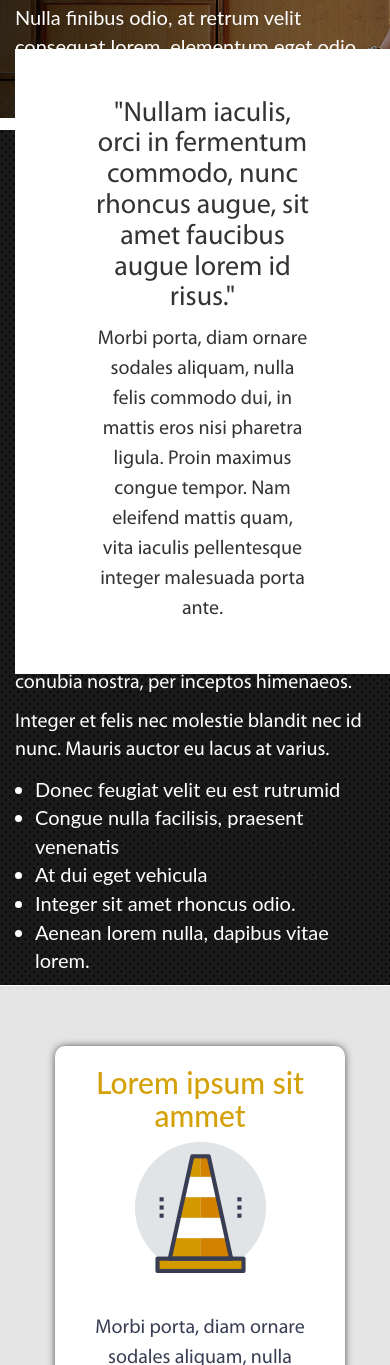
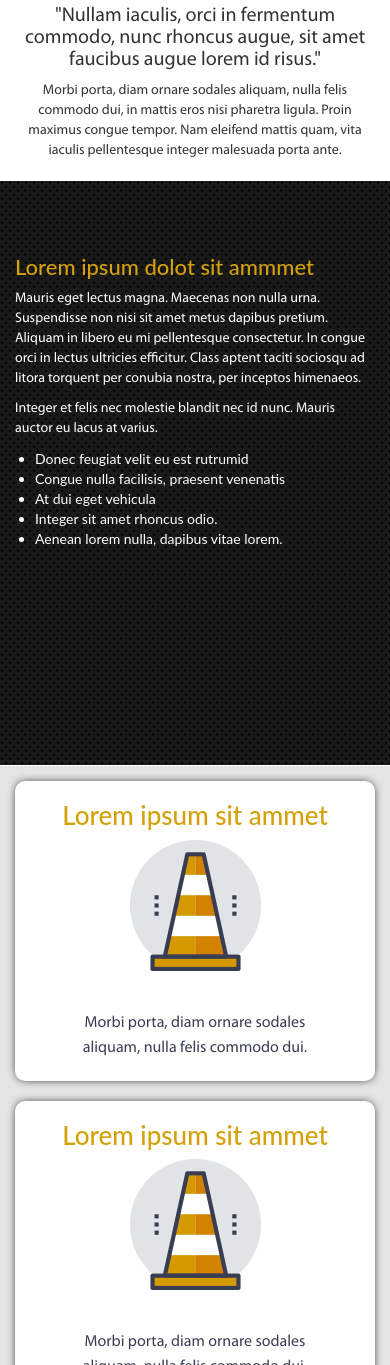
Before and after one commit to erikgs1/test-dev-frontend, a plain HTML site: page index.html in a window 390 px wide. Shown: the part 635-2000 px from the top of the page. Drawn offline with nearby package versions, Linux system fonts and the light colour scheme.

Commit message:
finished responsive

```diff
--- a/index.html
+++ b/index.html
@@ -52,14 +52,14 @@
                             </div>
                         </div>
                         <div class="row">
-                            <div class="col-lg-1"> <!-- Space --> </div>
-                            <div class="col-lg-10">
+                            <div class="col-lg-1 visible-xs- hidden-xs"> <!-- Space --> </div>
+                            <div class="col-xs-12 col-lg-10">
                                 <div class="section-about">
                                     <h4 class="h4-black">"Nullam iaculis, orci in fermentum commodo, nunc rhoncus augue, sit amet faucibus augue lorem id risus."</h4>
                                     <p>Morbi porta, diam ornare sodales aliquam, nulla felis commodo dui, in mattis eros nisi pharetra ligula. Proin maximus congue tempor. Nam eleifend mattis quam, vita iaculis pellentesque integer malesuada porta ante.</p>
                                 </div>
                             </div>
-                            <div class="col-lg-1"> <!-- Space --> </div>
+                            <div class="col-lg-1 visible-xs- hidden-xs"> <!-- Space --> </div>
                         </div>
                         <div class="row">
                             <div class="col-lg-12 lorem-section">
@@ -94,21 +94,21 @@
                 </div>
             </div>
             <div class="row boxes-section">
-                <div class="col-lg-4">
+                <div class="col-xs-12 col-sm-4">
                     <div class="cone-box">
                         <h6 class="box-title">Lorem ipsum sit ammet</h6>
                         <img src="assets/images/icon cone.png" alt="cone">
                         <p>Morbi porta, diam ornare sodales aliquam, nulla felis commodo dui.</p>
                     </div>
                 </div>
-                <div class="col-lg-4">
+                <div class="col-xs-12 col-sm-4">
                     <div class="cone-box">
                         <h6 class="box-title">Lorem ipsum sit ammet</h6>
                         <img src="assets/images/icon cone.png" alt="cone">
                         <p>Morbi porta, diam ornare sodales aliquam, nulla felis commodo dui.</p>
                     </div>
                 </div>
-                <div class="col-lg-4">
+                <div class="col-xs-12 col-sm-4">
                     <div class="cone-box">
                         <h6 class="box-title">Lorem ipsum sit ammet</h6>
                         <img src="assets/images/icon cone.png" alt="cone">
--- a/scss/responsive.scss
+++ b/scss/responsive.scss
@@ -12,5 +12,81 @@
                 margin-top: 10px;
             }
         }
+        main {
+            .main-section{
+                .section-banner{
+                    padding-top: 55px;
+                    background-position: top;
+                    .title-main {
+                        .h2-title{
+                            font-size: 42px;
+                            line-height: 90px;
+                        }
+                    }
+                }
+                .section-about{
+                    left: 0;
+                    padding: 10px 20px;
+                    top: -100px;
+                    .h4-black{
+                        font-size: 20px;
+                    }
+                    p{
+                        font-size: 14px;
+                        line-height: 20px;
+                    }
+                }
+                .lorem-section{
+                    padding-top: 150px;
+                    min-height: 560px;
+                    .h2-yellow{
+                        font-size: 22px;
+                    }
+                    p, ul li{
+                        font-size: 14px;
+                    }
+                }
+
+            }
+            .boxes-section{
+                padding: 15px 0;
+                .cone-box{
+                    min-height: auto;
+                    margin-bottom: 20px;
+                    .box-title{
+                        font-size: 26px;
+                    }
+                    p{
+                        font-size: 16px;
+                        line-height: 25px;
+                    }
+                }
+            }
+        }
     }
 }
+@media (max-width: 992px){
+    body{
+        main{
+            .main-section{
+                .lorem-section{
+                    min-height: 680px;
+                }
+            }
+            .boxes-section{
+                .cone-box{
+                    width: 100%;
+                }
+            }
+        }
+    }
+}
+@media (max-width: 1200px){
+    body main{
+        .main-section{
+            .section-about{
+                left: 0;
+            }
+        }
+    }
+}
--- a/scss/style.scss
+++ b/scss/style.scss
@@ -96,6 +96,7 @@ body{
                 text-align: center;
                 box-shadow: black 0px 0px 10px -2px;
                 background-color: white;
+                margin: 0 auto;
                 .box-title{
                     font-size: 30px;
                     color: #d4a108;
```
Also changed, not shown: css/responsive.css, css/style.css, 2 other files.
